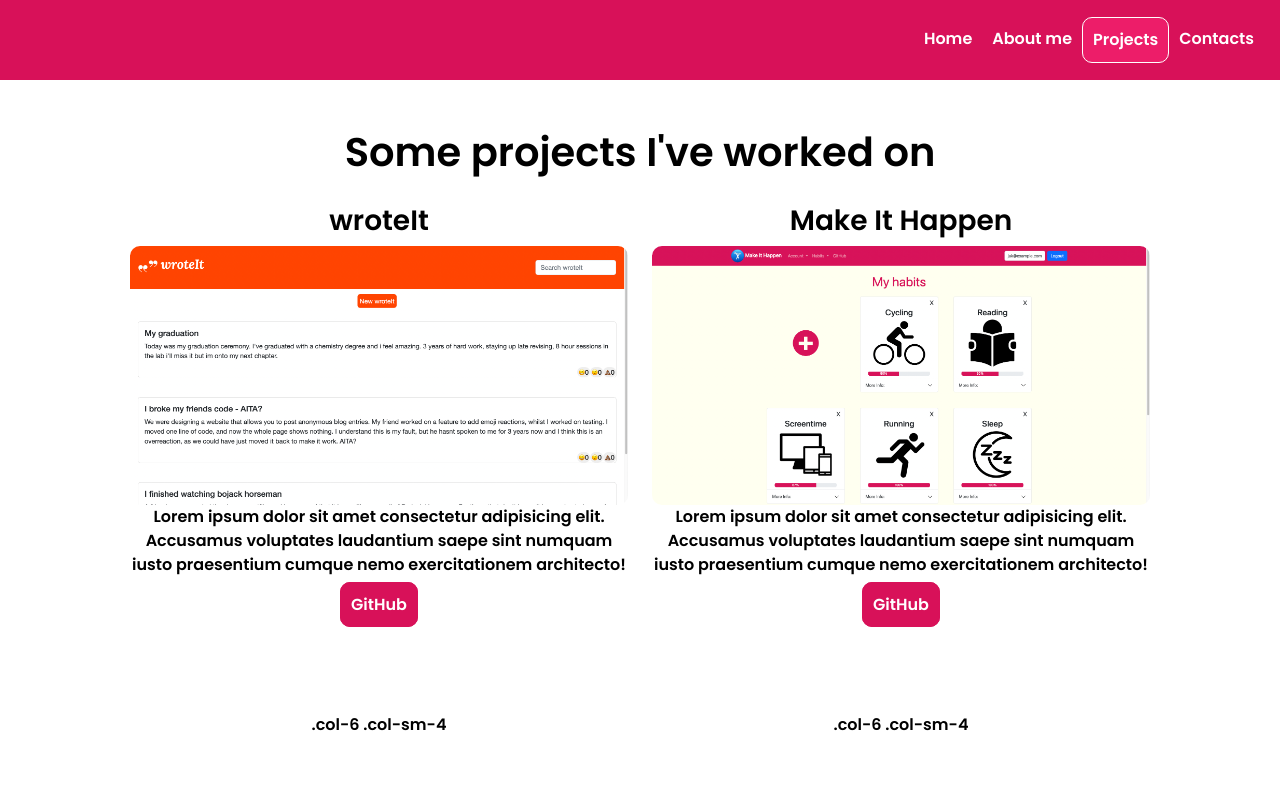
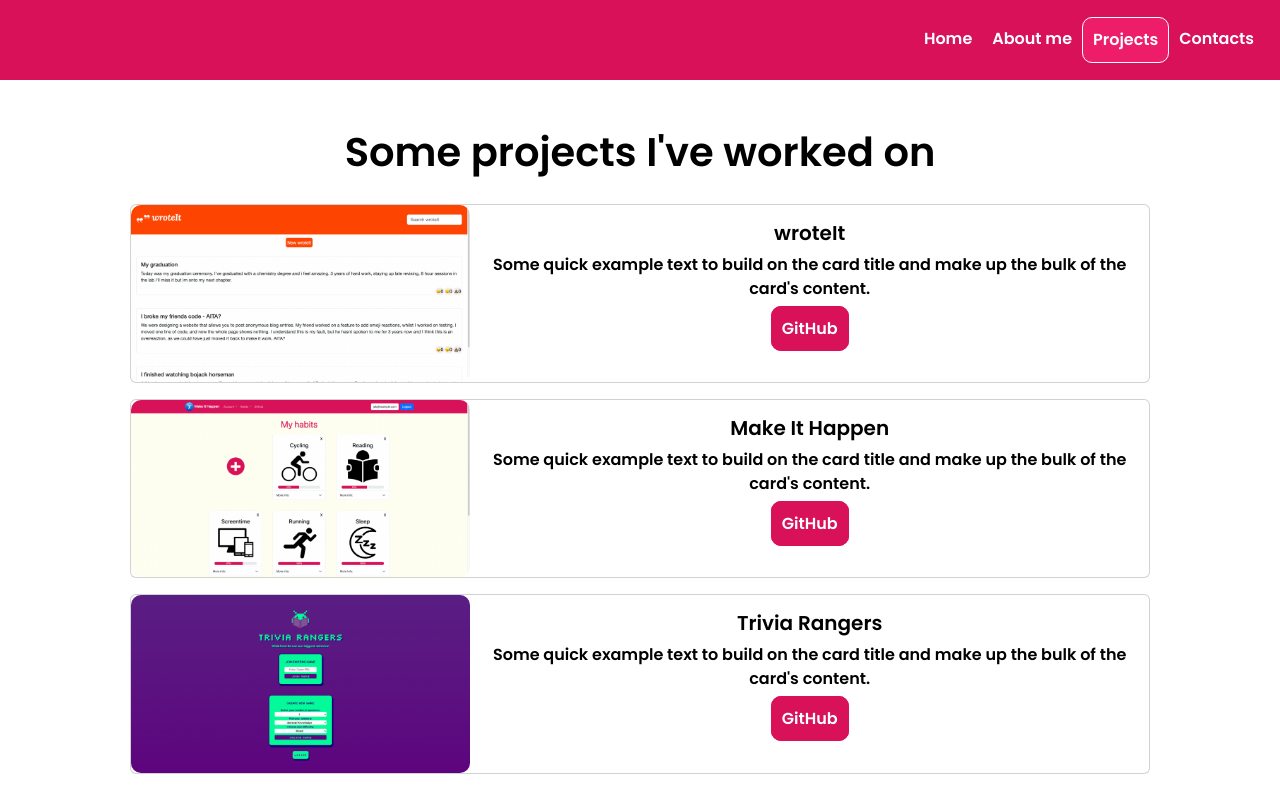
Before and after one commit to jakerinahmed/my-portfolio, a React (Create React App) app: page /projects in a window 1280 px wide. Shown: the top 812 px of the page. Built offline with nearby package versions, Linux system fonts and the light colour scheme.

Commit message:
change project page to use cards

```diff
--- /dev/null
+++ b/src/components/Cards/index.js
@@ -0,0 +1,24 @@
+import React from 'react'
+
+const Cards = ({Cards}) => {
+    return (
+
+        <div className="card mb-3">
+            <div className='row g-0'>
+                <div className='col-md-4'>
+                    <img src={Cards.source} class="img-fluid" alt="wroteIt" />
+                </div>
+                <div className='col-md-8'>
+                    <div class="card-body">
+                        <h5 class="card-title">{Cards.title}</h5>
+                        <p class="card-text">Some quick example text to build on the card title and make up the bulk of the card's content.</p>
+                        <a href={Cards.link} target="_blank" rel="noopener noreferrer" class="project-links">GitHub</a>
+                    </div>
+                </div>
+            </div>
+        </div>
+
+    )
+}
+
+export default Cards
--- /dev/null
+++ b/src/components/index.js
@@ -0,0 +1 @@
+export { default as Cards } from './Cards'
--- a/src/pages/Projects/index.js
+++ b/src/pages/Projects/index.js
@@ -1,34 +1,26 @@
 import React from 'react'
 import './style.css'
+import { Cards } from '../../components'
+
+let projectInfo = [
+    { link: "https://github.com/jakerinahmed/project-1-front-end", title: "wroteIt", source: 'wroteIt.png' },
+    { link: "https://github.com/karldudley/makeithappen", title: "Make It Happen", source: 'makeithappen.png' },
+    { link: "https://github.com/Babole/Lap-3-Project", title: "Trivia Rangers", source: 'triviarangers.png' }
+
+]
 
 const Projects = () => {
     return (
         <div className='container p-5'>
+
             <div className='text-center'>
                 <h1>Some projects I've worked on</h1>
             </div>
 
             <div className='container text-center'>
-                <div className='row'>
-
-                    <div class="col-md-6 col-sm-4">
-                        <h3>wroteIt</h3>
-                        <img src='wroteIt.png' alt='wroteIt' className='img-fit' />
-                        <p>Lorem ipsum dolor sit amet consectetur adipisicing elit. Accusamus voluptates laudantium saepe sint numquam iusto praesentium cumque nemo exercitationem architecto!</p>
-                        <a href="https://github.com/jakerinahmed/project-1-front-end" target="_blank" rel="noopener noreferrer" className='project-links'>GitHub</a>
-                    </div>
-                    <div class="col-md-6 col-sm-4">
-                        <h3>Make It Happen</h3>
-                        <img src='makeithappen.png' alt='Make It Happen' className='img-fit' />
-                        <p>Lorem ipsum dolor sit amet consectetur adipisicing elit. Accusamus voluptates laudantium saepe sint numquam iusto praesentium cumque nemo exercitationem architecto!</p>
-                        <a href="https://github.com/karldudley/makeithappen" target="_blank" rel="noopener noreferrer" className='project-links'>GitHub</a>
-                    </div>
-
-                    <div class="w-100 d-none d-md-block py-5"></div>
-
-                    <div class="col-md-6 col-sm-4">.col-6 .col-sm-4</div>
-                    <div class="col-md-6 col-sm-4">.col-6 .col-sm-4</div>
-                </div>
+                <Cards Cards={projectInfo[0]} />
+                <Cards Cards={projectInfo[1]} />
+                <Cards Cards={projectInfo[2]} />
             </div>
 
         </div>
--- a/src/pages/Projects/style.css
+++ b/src/pages/Projects/style.css
@@ -6,6 +6,8 @@
     padding-top: 20px;
     margin-left: auto;
     margin-right: auto;
+    display: flex;
+    flex-direction: column;
 }
 
 .row {
```
Also changed, not shown: public/triviarangers.png (added).
